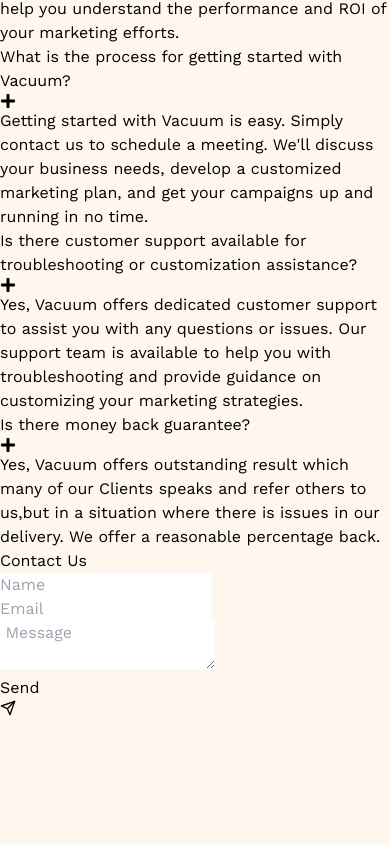
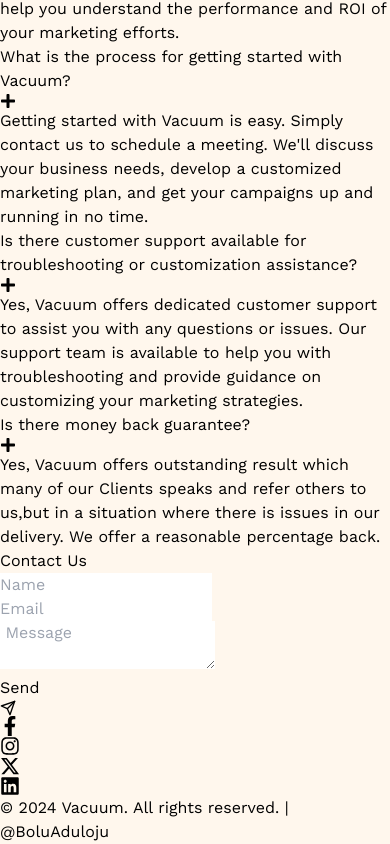
Before and after one commit to BoluAduloju/Vacuum, a React (Vite) app: page / in a window 390 px wide. Shown: the part 11141-11985 px from the top of the page. Before the commit the page ends 11857 px from the top, so only its background shows below. Built offline with nearby package versions, Linux system fonts and the light colour scheme.

Commit message:
added the Footer section

```diff
--- a/src/App.jsx
+++ b/src/App.jsx
@@ -8,6 +8,7 @@
  import Testimonial from "./components/Testimonial"
  import Faq from "./components/Faq"
  import Contact from "./components/Contact"
+ import Footer from "./components/Footer"
 
 
 const App = () => {
@@ -23,7 +24,7 @@
       <Testimonial />
       <Faq />
       <Contact />
-
+      <Footer />
     </div>
 
 
--- a/src/components/Faq.jsx
+++ b/src/components/Faq.jsx
@@ -23,7 +23,7 @@
                {FAQS.map((faq, index) => (
                 <div key={index} className="mb-4 border-b pb-4 ">
                     <div className="flex cursor-pointer items-center justify-between p-8" onClick={() => handleToggle(index)}>
-                        <h3 className="text-2xl">{faq.question}</h3>
+                        <h3 className="text-2xl text-orange-500">{faq.question}</h3>
                         <div>
                             {activeIndex === index ? (
                                < FaMinus className="text-xl" />
--- /dev/null
+++ b/src/components/Footer.jsx
@@ -0,0 +1,31 @@
+import { FaFacebook, FaFacebookF, FaInstagram } from "react-icons/fa"
+import { FaLinkedin, FaX, FaXTwitter } from "react-icons/fa6"
+
+const Footer = () => {
+  return (
+    <footer className="bg-emerald-950 text-orange-50 py-6">
+      <div className="container mx-auto flex flex-col items-center justify-center space-y-4 md:space-y-0">
+        <div className="mb-4 flex"></div>
+        <div className="mb-4 flex space-x-4">
+            <a href="#">
+                <FaFacebookF size={20} />
+            </a>
+            <a href="#">
+                <FaInstagram size={20} />
+            </a>
+            <a href="#">
+                <FaXTwitter size={20} />
+            </a>
+            <a href="#">
+                <FaLinkedin size={20} />
+            </a>
+        </div>
+        <div className="text-sm opacity-50">
+            &copy; {new Date().getFullYear()} Vacuum. All rights reserved. | @BoluAduloju
+        </div>
+      </div>
+    </footer>
+  )
+}
+
+export default Footer
--- a/src/components/Hero.jsx
+++ b/src/components/Hero.jsx
@@ -5,7 +5,7 @@
 import { IoArrowForward } from 'react-icons/io5'
 const Hero = () => {
   return (
-  <section className=" min-h-screen mt-20 flex flex-wrap items-center bg-orange-50 text-emerald-950">
+  <section className=" min-h-screen pt-20 flex flex-wrap items-center bg-orange-50 text-emerald-950">
     <div className="w-full p-8 md:w-1/2">
        <div className="mb-4 flex space-x-2 justify-start">
             <img src={profileImg1} alt="customer image 1" className=" h-10 w-10 mr-0 rounded-full border-2 border-emerald-950" />
@@ -22,7 +22,7 @@
 
        <div className=" flex justify-start space-x-5 items-center mt-8">
 
-          <a href="#" className="py-3 px-4 border flex items-center gap-2 bg-emerald-950 text-white rounded-md font-medium cursor-pointer transition-all duration-500 hover:bg-emerald-900">
+          <a href="#" className="py-3 px-4 border flex items-center gap-2 bg-emerald-950 text-orange-50 rounded-md font-medium cursor-pointer transition-all duration-500 hover:bg-emerald-900">
             Learn More
             <IoArrowForward />
           </a>
--- a/src/components/Navbar.jsx
+++ b/src/components/Navbar.jsx
@@ -68,7 +68,7 @@
                             <a href="#" className="py-2 px-3 font-medium cursor-pointer border rounded-md border-emerald-950 transition-colors duration-500 hover:font-bold">
                                 Book a Call
                             </a>
-                            <a href="#" className="py-2 px-3 border bg-emerald-950 text-white rounded-md font-medium cursor-pointer transition-all duration-500 hover:bg-emerald-900">
+                            <a href="#" className="py-2 px-3 border bg-emerald-950 text-orange-50 rounded-md font-medium cursor-pointer transition-all duration-500 hover:bg-emerald-900">
                                 Learn More
                             </a>
                         </div>
--- a/src/components/Pricing.jsx
+++ b/src/components/Pricing.jsx
@@ -25,7 +25,7 @@
                       ))}
                     </ul>
                     <div>
-                      <button className="py-3 px-4 border flex items-center gap-2 bg-emerald-950 text-white rounded-md font-medium cursor-pointer transition-all duration-500 hover:bg-emerald-900">
+                      <button className="py-3 px-4 border flex items-center gap-2 bg-emerald-950 text-orange-50 rounded-md font-medium cursor-pointer transition-all duration-500 hover:bg-emerald-900">
                         <span>Get Started</span>
                         <IoArrowForward />
                       </button>
```
